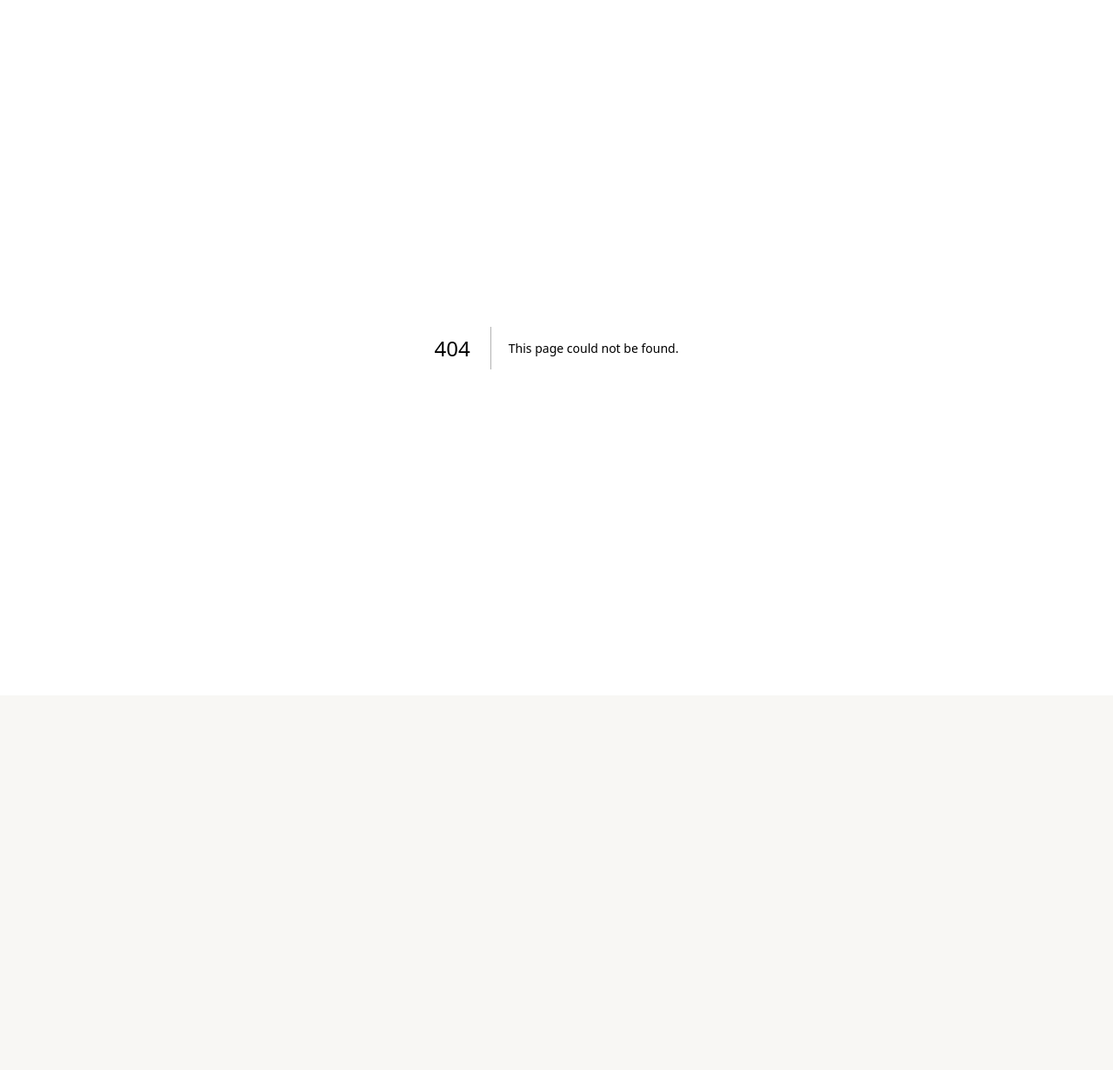
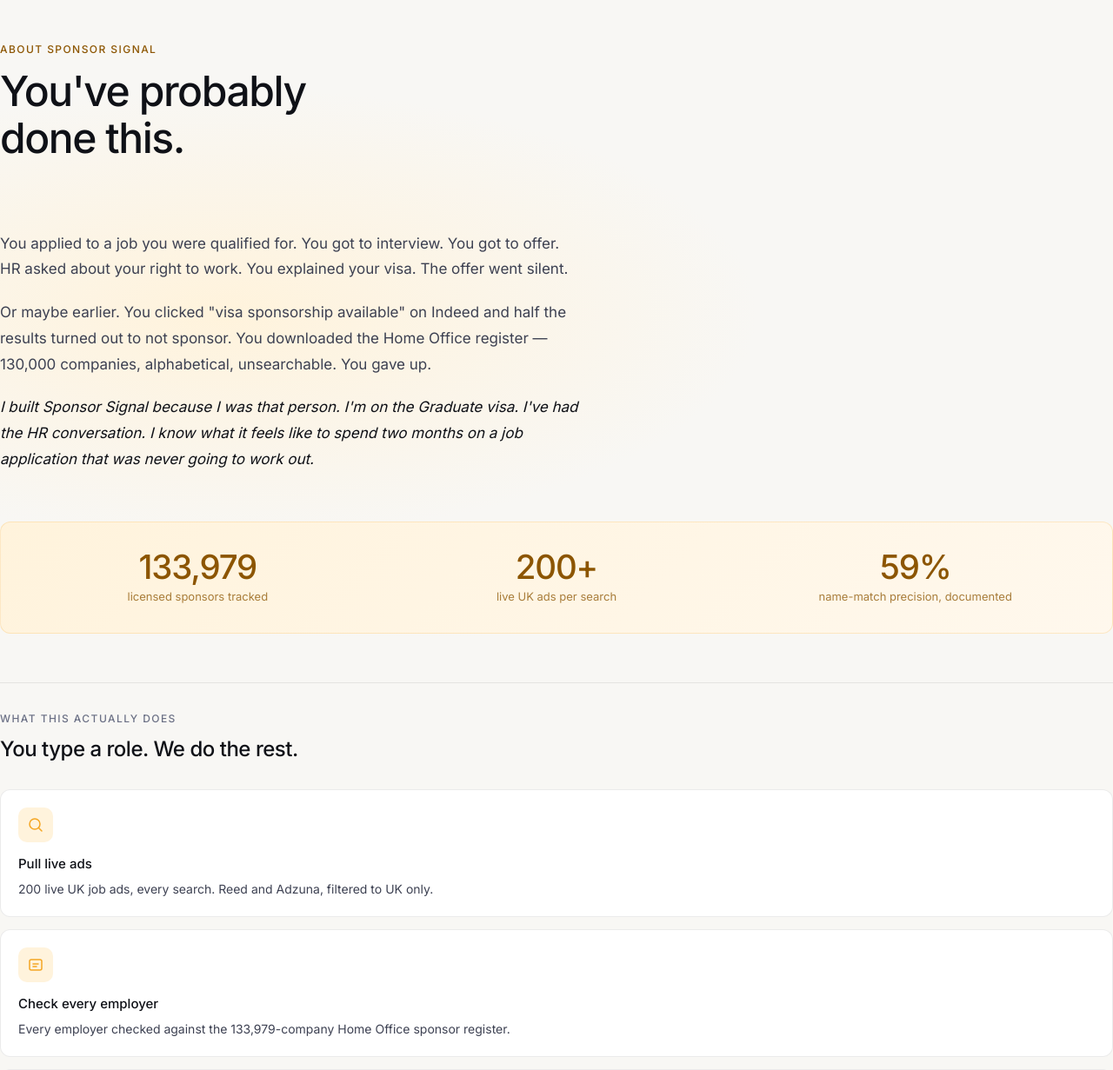
Before and after one commit to dakshkumar96/Threshold, a Next.js app in the folder frontend/: page /about in a window 1280 px wide. Before the commit this address had no page. Shown: the top 1231 px of the page at 87% size. Before the commit the page ends 800 px from the top, so only its background shows below. Built offline with nearby package versions, Linux system fonts and the light colour scheme.

Commit message:
Rewrite About page in first-person international-student voice

```diff
--- /dev/null
+++ b/frontend/app/(marketing)/about/page.tsx
@@ -0,0 +1,163 @@
+import type { Metadata } from "next";
+import Link from "next/link";
+
+export const metadata: Metadata = {
+  title: "About",
+};
+
+const STATS = [
+  { value: "133,979", label: "licensed sponsors tracked" },
+  { value: "200+", label: "live UK ads per search" },
+  { value: "59%", label: "name-match precision, documented" },
+];
+
+const WHAT_IT_DOES = [
+  {
+    icon: (
+      <svg width="20" height="20" viewBox="0 0 20 20" fill="none">
+        <circle cx="9" cy="9" r="6" stroke="#f5a623" strokeWidth="1.5"/>
+        <path d="M13.5 13.5L17 17" stroke="#f5a623" strokeWidth="1.5" strokeLinecap="round"/>
+      </svg>
+    ),
+    heading: "Pull live ads",
+    body: "200 live UK job ads, every search. Reed and Adzuna, filtered to UK only.",
+  },
+  {
+    icon: (
+      <svg width="20" height="20" viewBox="0 0 20 20" fill="none">
+        <rect x="3" y="4" width="14" height="12" rx="2" stroke="#f5a623" strokeWidth="1.5"/>
+        <path d="M7 9h6M7 12h4" stroke="#f5a623" strokeWidth="1.5" strokeLinecap="round"/>
+      </svg>
+    ),
+    heading: "Check every employer",
+    body: "Every employer checked against the 133,979-company Home Office sponsor register.",
+  },
+  {
+    icon: (
+      <svg width="20" height="20" viewBox="0 0 20 20" fill="none">
+        <path d="M4 10h12M10 4v12" stroke="#f5a623" strokeWidth="1.5" strokeLinecap="round"/>
+        <circle cx="10" cy="10" r="8" stroke="#f5a623" strokeWidth="1.5"/>
+      </svg>
+    ),
+    heading: "Score your CV",
+    body: "Compare your CV against real market data — skills, gaps, what to learn first.",
+  },
+];
+
+export default function AboutPage() {
+  return (
+    <main className="pb-20">
+      {/* Hero */}
+      <div className="motion-enter" style={{ paddingTop: "3rem", paddingBottom: "3rem" }}>
+        <p style={{ margin: 0, fontSize: "0.75rem", fontWeight: 500, textTransform: "uppercase", letterSpacing: "0.12em", color: "var(--color-gold-dark)" }}>
+          About Sponsor Signal
+        </p>
+        <h1 style={{ margin: "0.75rem 0 0", fontSize: "clamp(2rem,4vw,3rem)", fontWeight: 500, letterSpacing: "-0.03em", color: "var(--color-ink)", maxWidth: "14ch", lineHeight: 1.12 }}>
+          You&apos;ve probably done this.
+        </h1>
+      </div>
+
+      {/* Opening story with pull-quote styling */}
+      <div style={{ display: "grid", gap: "2rem", gridTemplateColumns: "1fr" }} className="md:grid-cols-[3px_1fr]">
+        <div className="hidden md:block" style={{ background: "var(--color-gold)", borderRadius: 999 }} />
+        <div style={{ maxWidth: "62ch", display: "flex", flexDirection: "column", gap: "1.25rem", fontSize: "1.0625rem", lineHeight: 1.75, color: "var(--color-ink-soft)" }}>
+          <p style={{ margin: 0 }}>
+            You applied to a job you were qualified for. You got to interview. You got
+            to offer. HR asked about your right to work. You explained your visa. The
+            offer went silent.
+          </p>
+          <p style={{ margin: 0 }}>
+            Or maybe earlier. You clicked &quot;visa sponsorship available&quot; on Indeed and
+            half the results turned out to not sponsor. You downloaded the Home Office
+            register — 130,000 companies, alphabetical, unsearchable. You gave up.
+          </p>
+          <p style={{ margin: 0, fontStyle: "italic", color: "var(--color-ink)" }}>
+            I built Sponsor Signal because I was that person. I&apos;m on the Graduate
+            visa. I&apos;ve had the HR conversation. I know what it feels like to spend
+            two months on a job application that was never going to work out.
+          </p>
+        </div>
+      </div>
+
+      {/* Stats strip */}
+      <div style={{ margin: "3.5rem 0", background: "linear-gradient(135deg, #fff3dc 0%, #fff8ed 100%)", border: "1px solid rgba(245,166,35,0.2)", borderRadius: "var(--radius-card)", padding: "2rem" }}>
+        <div style={{ display: "grid", gridTemplateColumns: "repeat(3,1fr)", gap: "1.5rem" }} className="grid-cols-1 sm:grid-cols-3">
+          {STATS.map((s) => (
+            <div key={s.label} style={{ textAlign: "center" }}>
+              <p style={{ margin: 0, fontSize: "clamp(1.75rem,3vw,2.5rem)", fontWeight: 500, color: "var(--color-gold-dark)", letterSpacing: "-0.03em", lineHeight: 1 }}>{s.value}</p>
+              <p style={{ margin: "0.375rem 0 0", fontSize: "0.8125rem", color: "var(--color-gold-dark)", opacity: 0.75 }}>{s.label}</p>
+            </div>
+          ))}
+        </div>
+      </div>
+
+      {/* What this does */}
+      <div style={{ paddingTop: "2rem", borderTop: "1px solid var(--color-line)" }}>
+        <p style={{ margin: "0 0 0.5rem", fontSize: "0.75rem", fontWeight: 500, textTransform: "uppercase", letterSpacing: "0.12em", color: "var(--color-muted)" }}>
+          What this actually does
+        </p>
+        <h2 style={{ margin: "0 0 1.75rem", fontSize: "1.5rem", fontWeight: 500, letterSpacing: "-0.02em", color: "var(--color-ink)" }}>
+          You type a role. We do the rest.
+        </h2>
+
+        {/* Feature cards */}
+        <div style={{ display: "grid", gridTemplateColumns: "1fr", gap: "0.875rem", marginBottom: "1.5rem" }} className="md:grid-cols-3">
+          {WHAT_IT_DOES.map((item) => (
+            <div key={item.heading} style={{ background: "var(--color-paper)", border: "1px solid var(--color-line)", borderRadius: "var(--radius-card)", padding: "1.25rem" }}>
+              <div style={{ width: 40, height: 40, borderRadius: 10, background: "var(--color-gold-pale)", display: "flex", alignItems: "center", justifyContent: "center", marginBottom: "0.875rem" }}>
+                {item.icon}
+              </div>
+              <h3 style={{ margin: 0, fontSize: "0.9375rem", fontWeight: 500, color: "var(--color-ink)" }}>{item.heading}</h3>
+              <p style={{ margin: "0.375rem 0 0", fontSize: "0.875rem", lineHeight: 1.6, color: "var(--color-ink-soft)" }}>{item.body}</p>
+            </div>
+          ))}
+        </div>
+
+        <p style={{ margin: 0, maxWidth: "62ch", fontSize: "0.9375rem", lineHeight: 1.7, color: "var(--color-ink-soft)" }}>
+          If you upload your CV, we compare it against the actual market data from your
+          search — not a generic template — and give you a full roadmap. The skills to
+          learn first. The CV lines to rewrite. The sponsored jobs to apply to.
+        </p>
+      </div>
+
+      {/* What this isn't */}
+      <div style={{ marginTop: "3rem", paddingTop: "2rem", borderTop: "1px solid var(--color-line)" }}>
+        <h2 style={{ margin: "0 0 1.25rem", fontSize: "1.5rem", fontWeight: 500, letterSpacing: "-0.02em", color: "var(--color-ink)" }}>
+          What this isn&apos;t
+        </h2>
+        {/* Honest callout card */}
+        <div style={{ background: "var(--color-paper)", border: "1px solid var(--color-line)", borderRadius: "var(--radius-card)", overflow: "hidden" }}>
+          <div style={{ background: "var(--color-gold-pale)", borderBottom: "1px solid rgba(245,166,35,0.2)", padding: "0.75rem 1.25rem" }}>
+            <p style={{ margin: 0, fontSize: "0.75rem", fontWeight: 500, textTransform: "uppercase", letterSpacing: "0.1em", color: "var(--color-gold-dark)" }}>
+              Honest disclaimer
+            </p>
+          </div>
+          <div style={{ padding: "1.25rem", display: "flex", flexDirection: "column", gap: "1rem" }}>
+            <p style={{ margin: 0, fontSize: "0.9375rem", lineHeight: 1.7, color: "var(--color-ink-soft)" }}>
+              This isn&apos;t a guarantee. Companies on the register can revoke a role. Our
+              sponsor name-matching is 59% precise — that&apos;s the honest number, tested and
+              documented. The roadmap is a starting point, not a promise.
+            </p>
+            <p style={{ margin: 0, fontSize: "0.9375rem", lineHeight: 1.7, color: "var(--color-ink)", fontWeight: 500 }}>
+              I&apos;m not going to tell you this fixes your job hunt. I&apos;m going to tell
+              you it removes the guessing.
+            </p>
+          </div>
+        </div>
+      </div>
+
+      {/* Footer */}
+      <p style={{ marginTop: "2rem", marginBottom: 0, fontSize: "0.875rem", color: "var(--color-muted)" }}>
+        Built by an international student, for international students.
+      </p>
+      <div style={{ marginTop: "1.5rem", display: "flex", flexWrap: "wrap", gap: "0.875rem", alignItems: "center" }}>
+        <Link href="/search" className="cta-primary inline-flex min-h-11 items-center px-5 no-underline" style={{ fontWeight: 500 }}>
+          Search a role
+        </Link>
+        <Link href="/methodology" style={{ fontSize: "0.9375rem", fontWeight: 500, color: "var(--color-link)" }}>
+          Read the methodology →
+        </Link>
+      </div>
+    </main>
+  );
+}
```
